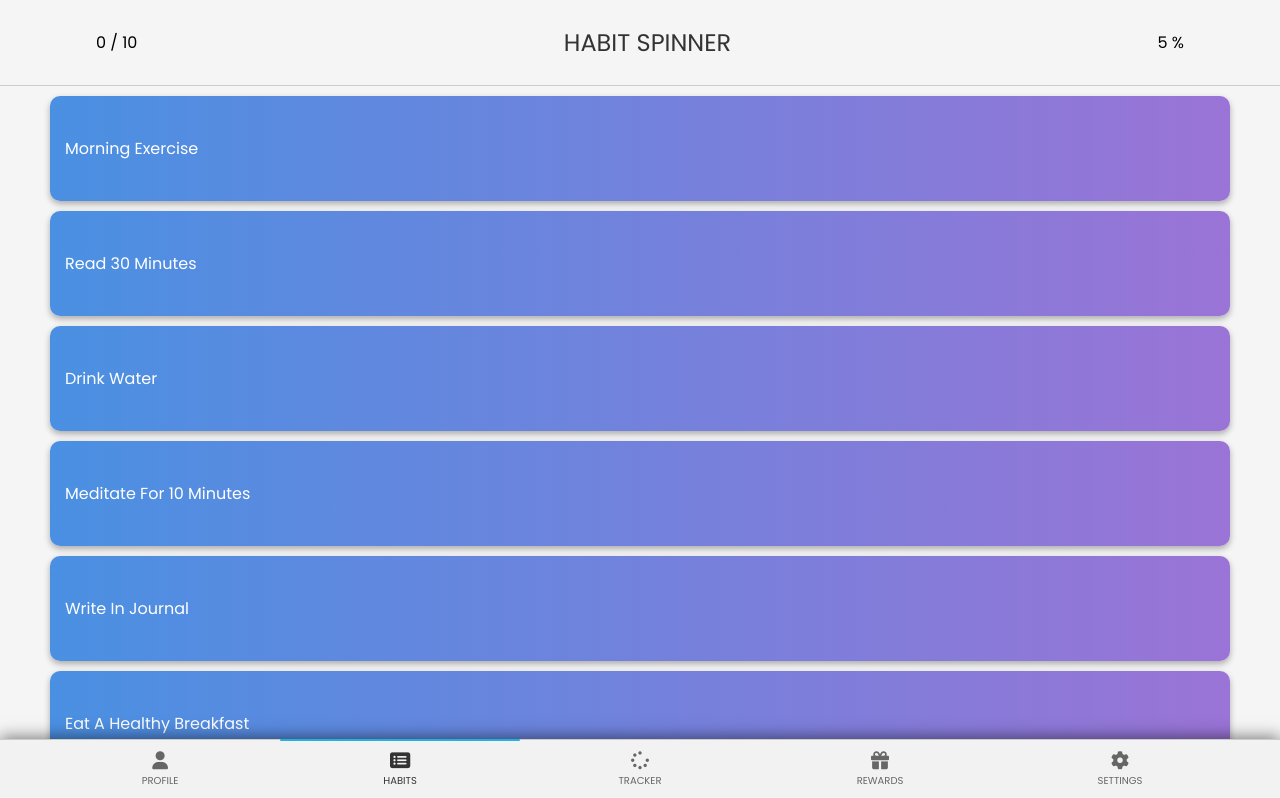
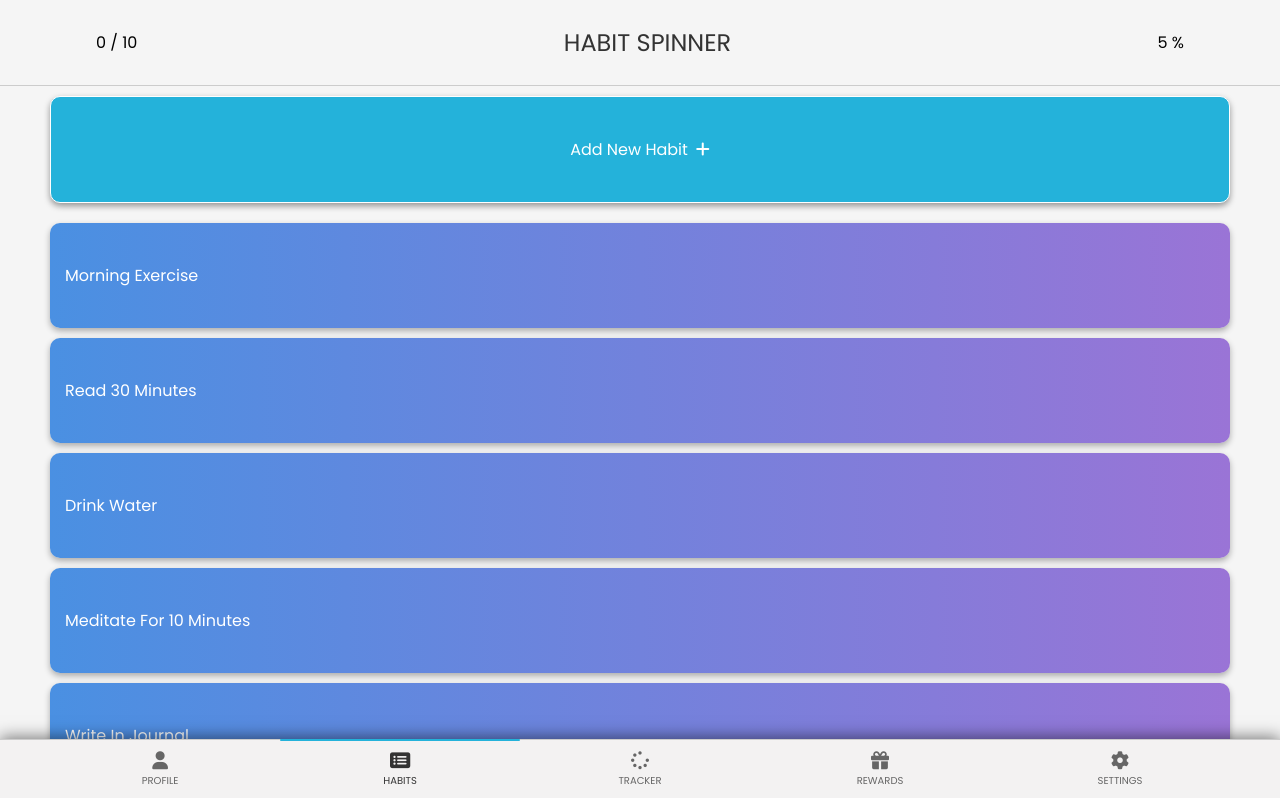
Before and after one commit to joseph-johnson27001/habit-spinner, a Vue app: page /habits in a window 1280 px wide. Shown: the top 798 px of the page. Built offline with nearby package versions, Linux system fonts and the light colour scheme.

Commit message:
Add New Habit Card

```diff
--- a/src/components/HabitCard.vue
+++ b/src/components/Habits/HabitCard.vue
@@ -24,7 +24,7 @@ export default {
   data() {
     return {
       isCompleted: this.completed,
-      chimeSound: new Audio(require("@/assets/chime.mp3")), // Adjust the path as necessary
+      chimeSound: new Audio(require("@/assets/chime.mp3")),
     };
   },
   methods: {
@@ -52,7 +52,6 @@ export default {
   overflow: hidden;
   display: flex;
   align-items: center;
-  /* border: 1px solid #ccc; */
   font-size: 16px;
   font-weight: 100;
   text-transform: capitalize;
--- /dev/null
+++ b/src/components/Habits/NewHabitCard.vue
@@ -0,0 +1,44 @@
+<template>
+  <label class="new-habit-card" @click="addHabit">
+    <span>Add New Habit</span>
+    <span class="habit-icon"><i class="fas fa-plus"></i></span>
+  </label>
+</template>
+
+<script>
+export default {
+  name: "NewHabitCard",
+  methods: {
+    addHabit() {
+      this.$emit("add");
+    },
+  },
+};
+</script>
+
+<style scoped>
+.new-habit-card {
+  position: relative;
+  background-color: #24b2da;
+  border: 1px solid white;
+  padding: 40px 15px;
+  margin: 10px 0;
+  border-radius: 10px;
+  overflow: hidden;
+  display: flex;
+  align-items: center;
+  font-size: 16px;
+  font-weight: 100;
+  text-transform: capitalize;
+  color: #fff;
+  cursor: pointer;
+  justify-content: center;
+  transition: color 0.3s ease;
+  box-shadow: 0 3px 6px rgba(0, 0, 0, 0.4);
+  margin-bottom: 20px;
+}
+
+.new-habit-card i {
+  margin-left: 8px;
+}
+</style>
--- a/src/views/HabitsPage.vue
+++ b/src/views/HabitsPage.vue
@@ -1,6 +1,7 @@
 <!-- HabitsPage.vue -->
 <template>
   <div class="habits-page">
+    <NewHabitCard @add="showAddHabitDialog" />
     <div class="habits-list">
       <HabitCard
         v-for="(habit, index) in habits"
@@ -14,12 +15,14 @@
 </template>
 
 <script>
-import HabitCard from "@/components/HabitCard.vue";
+import HabitCard from "@/components/Habits/HabitCard.vue";
+import NewHabitCard from "@/components/Habits/NewHabitCard.vue";
 
 export default {
   name: "HabitsPage",
   components: {
     HabitCard,
+    NewHabitCard,
   },
   data() {
     return {
@@ -41,6 +44,9 @@ export default {
     updateHabit(index, isCompleted) {
       this.habits[index].completed = isCompleted;
     },
+    showAddHabitDialog() {
+      console.log("New Habit Card Clicked!");
+    },
   },
 };
 </script>
@@ -49,12 +55,4 @@ export default {
 .habits-page {
   padding: 0px 10px 60px 10px;
 }
-.habits-list {
-  -ms-overflow-style: none;
-  scrollbar-width: none;
-}
-
-.habits-list::-webkit-scrollbar {
-  display: none;
-}
 </style>
```
